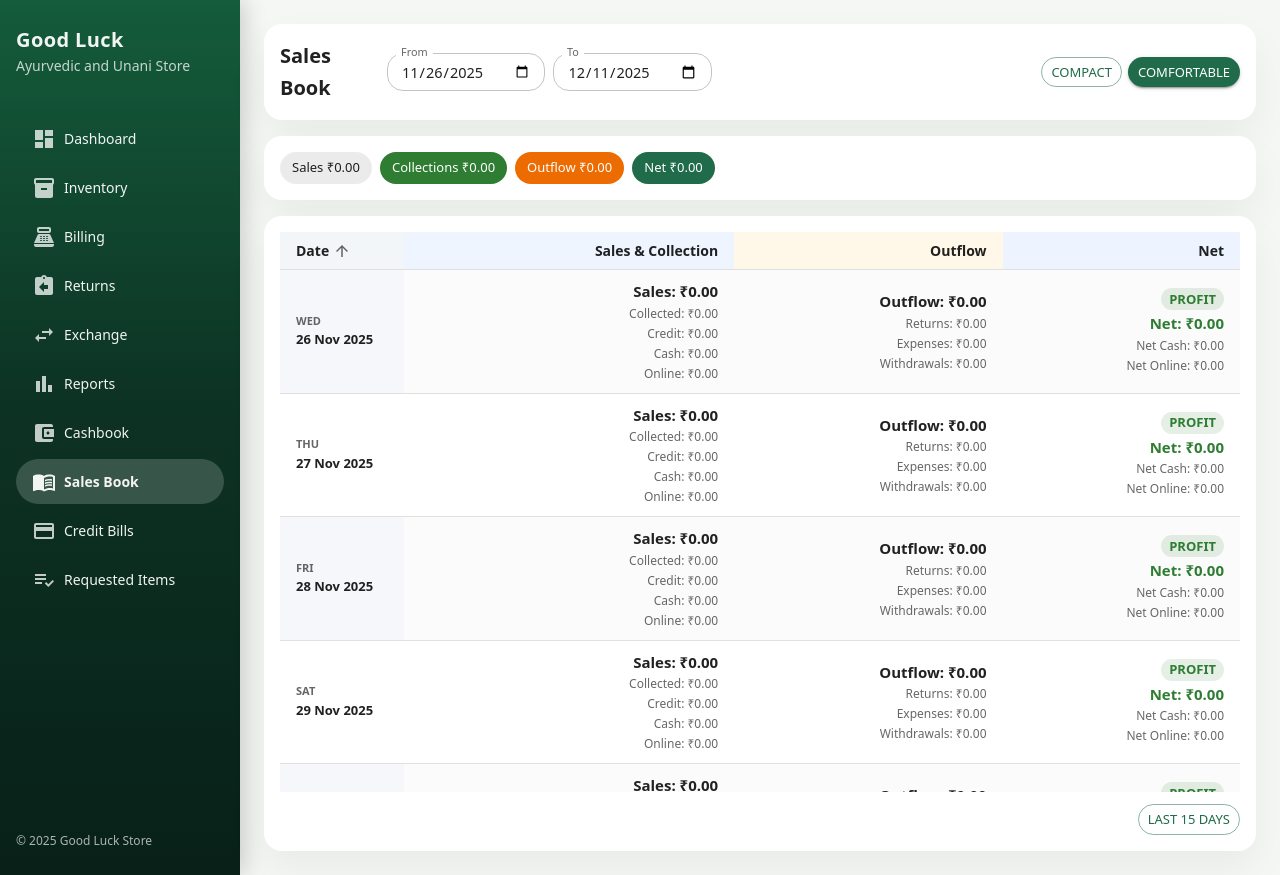
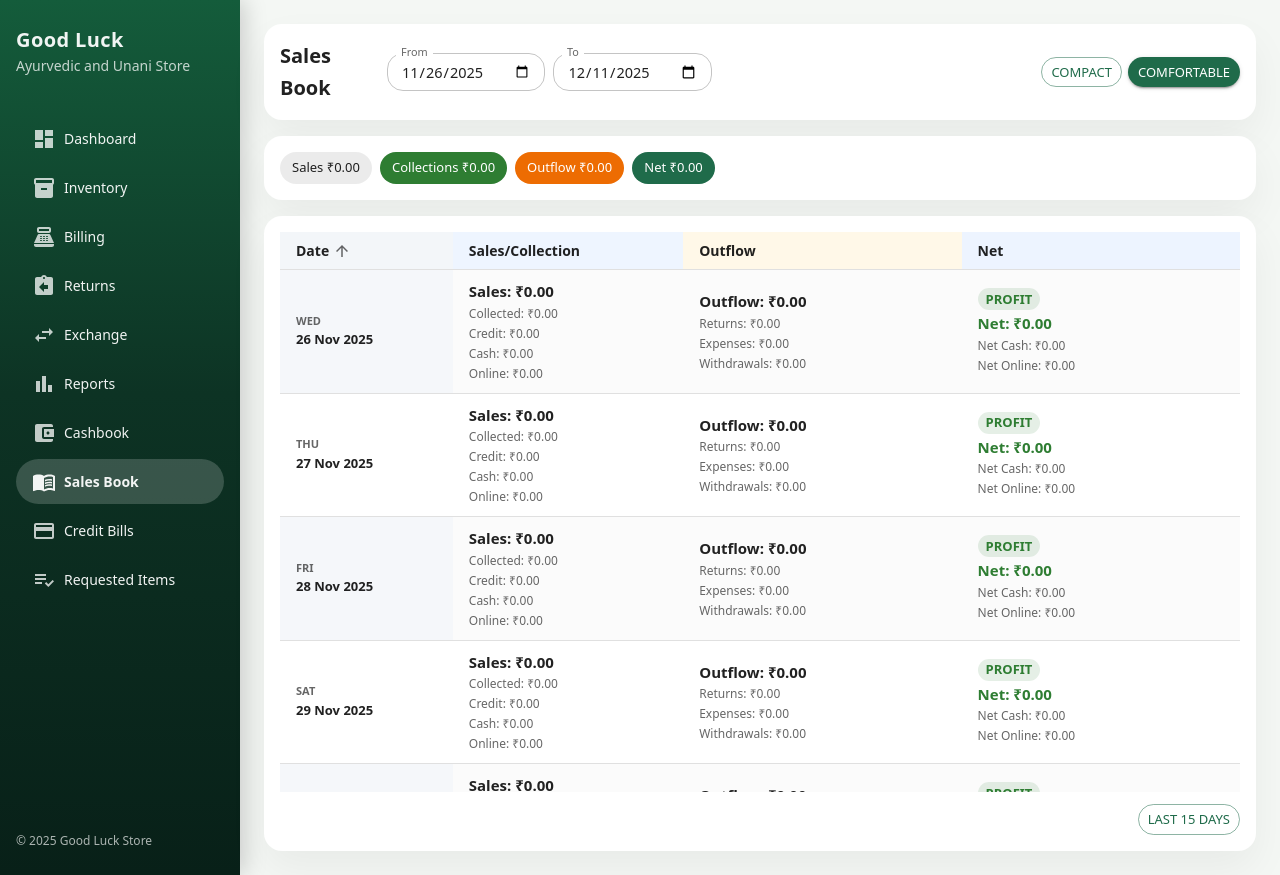
Before and after one commit to kaifmunshi/medical-inventory, a React (Vite) app in the folder frontend/: page /sales-book in a window 1280 px wide. Built offline with nearby package versions, Linux system fonts and the light colour scheme; no server answers.

Commit message:
sales book ui change

```diff
--- a/frontend/src/pages/SalesBook/index.tsx
+++ b/frontend/src/pages/SalesBook/index.tsx
@@ -68,7 +68,7 @@ function BreakdownCell(props: {
   const totalSize = props.compact ? 14 : 15
   const lineSize = props.compact ? 11 : 12
   return (
-    <Stack alignItems="flex-end" spacing={props.compact ? 0.125 : 0.25}>
+    <Stack alignItems="flex-start" spacing={props.compact ? 0.125 : 0.25}>
       <Typography sx={{ fontSize: totalSize, fontWeight: 800, color: props.totalColor || 'text.primary' }}>
         {props.totalLabel}: ₹{money(props.total)}
       </Typography>
@@ -367,11 +367,25 @@ export default function SalesBookPage() {
           <Typography color="text.secondary">Loading sales book...</Typography>
         ) : (
           <TableContainer sx={{ maxHeight: 560 }}>
-            <Table size="small" stickyHeader>
+            <Table
+              size="small"
+              stickyHeader
+              sx={{
+                tableLayout: 'fixed',
+                width: '100%',
+                '& th, & td': { px: 2 },
+              }}
+            >
+              <colgroup>
+                <col style={{ width: '18%' }} />
+                <col style={{ width: '24%' }} />
+                <col style={{ width: '29%' }} />
+                <col style={{ width: '29%' }} />
+              </colgroup>
               <TableHead>
                 <TableRow>
                   <TableCell
-                    sx={{ bgcolor: '#f3f6f9', fontWeight: 800, position: 'sticky', left: 0, zIndex: 4, minWidth: 120 }}
+                    sx={{ bgcolor: '#f3f6f9', fontWeight: 800, position: 'sticky', left: 0, zIndex: 4 }}
                   >
                     <TableSortLabel
                       active
@@ -381,13 +395,13 @@ export default function SalesBookPage() {
                       Date
                     </TableSortLabel>
                   </TableCell>
-                  <TableCell align="right" sx={{ bgcolor: '#eef5ff', fontWeight: 800, minWidth: 320 }}>
-                    Sales & Collection
+                  <TableCell sx={{ bgcolor: '#eef5ff', fontWeight: 800 }}>
+                    Sales/Collection
                   </TableCell>
-                  <TableCell align="right" sx={{ bgcolor: '#fff8e8', fontWeight: 800, minWidth: 260 }}>
+                  <TableCell sx={{ bgcolor: '#fff8e8', fontWeight: 800 }}>
                     Outflow
                   </TableCell>
-                  <TableCell align="right" sx={{ bgcolor: '#edf4ff', fontWeight: 800, minWidth: 230 }}>
+                  <TableCell sx={{ bgcolor: '#edf4ff', fontWeight: 800 }}>
                     Net
                   </TableCell>
                 </TableRow>
@@ -420,7 +434,7 @@ export default function SalesBookPage() {
                         </Typography>
                       </Stack>
                     </TableCell>
-                    <TableCell align="right">
+                    <TableCell>
                       <BreakdownCell
                         totalLabel="Sales"
                         total={r0.billed}
@@ -433,7 +447,7 @@ export default function SalesBookPage() {
                         ]}
                       />
                     </TableCell>
-                    <TableCell align="right">
+                    <TableCell>
                       <BreakdownCell
                         totalLabel="Outflow"
                         total={r0.outflow}
@@ -445,8 +459,8 @@ export default function SalesBookPage() {
                         ]}
                       />
                     </TableCell>
-                    <TableCell align="right">
-                      <Stack alignItems="flex-end" spacing={density === 'compact' ? 0.125 : 0.25}>
+                    <TableCell>
+                      <Stack alignItems="flex-start" spacing={density === 'compact' ? 0.125 : 0.25}>
                         <Chip
                           size="small"
                           label={r0.net < 0 ? 'LOSS' : 'PROFIT'}
@@ -477,7 +491,7 @@ export default function SalesBookPage() {
                   <TableCell sx={{ position: 'sticky', left: 0, zIndex: 3, bgcolor: '#e8edf2', fontWeight: 900 }}>
                     Total
                   </TableCell>
-                  <TableCell align="right" sx={{ bgcolor: '#e8edf2' }}>
+                  <TableCell sx={{ bgcolor: '#e8edf2' }}>
                     <BreakdownCell
                       totalLabel="Sales"
                       total={totals.billed}
@@ -490,7 +504,7 @@ export default function SalesBookPage() {
                       ]}
                     />
                   </TableCell>
-                  <TableCell align="right" sx={{ bgcolor: '#e8edf2' }}>
+                  <TableCell sx={{ bgcolor: '#e8edf2' }}>
                     <BreakdownCell
                       totalLabel="Outflow"
                       total={totals.outflow}
@@ -502,7 +516,7 @@ export default function SalesBookPage() {
                       ]}
                     />
                   </TableCell>
-                  <TableCell align="right" sx={{ bgcolor: '#e8edf2' }}>
+                  <TableCell sx={{ bgcolor: '#e8edf2' }}>
                     <BreakdownCell
                       totalLabel="Net"
                       total={totals.net}
```
